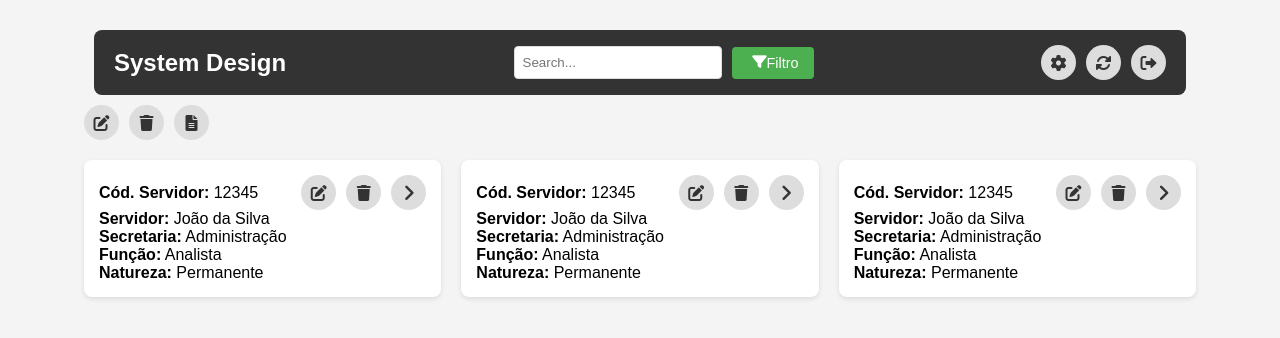
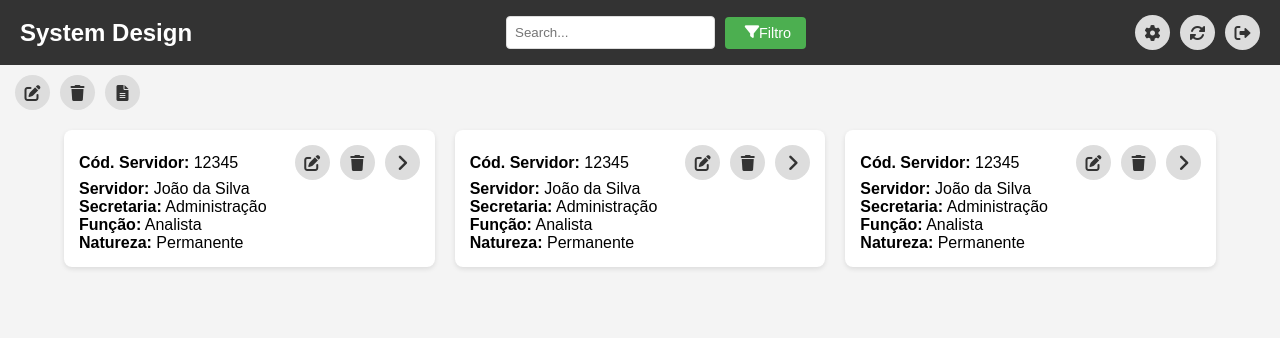
Before and after one commit to AlanZayon/layout-sistema, a plain HTML site: page index.html in a window 1280 px wide. Drawn offline with Linux system fonts and the light colour scheme.

Commit message:
redesign

```diff
--- a/style.css
+++ b/style.css
@@ -10,10 +10,7 @@ body {
 }
 
 .container {
-  width: 90%;
   margin: 0 auto;
-  padding: 20px;
-  max-width: 1200px;
 }
 
 .header {
@@ -23,8 +20,7 @@ body {
   background-color: #333;
   color: white;
   padding: 15px 20px;
-  border-radius: 8px;
-  margin: 10px;
+  margin-bottom: 10px;
 }
 
 .header h1 {
@@ -63,7 +59,8 @@ body {
 
 .general-actions {
   display: flex;
-  gap: 10px; /* Espaçamento entre os botões */
+  gap: 10px;
+  margin-left: 15px;
 }
 
 .user-card {
@@ -144,6 +141,8 @@ body {
   display: flex;
   flex-wrap: wrap;
   gap: 20px;
+  width: 90%;
+  margin: auto;
 }
 
 .user-card {
```
